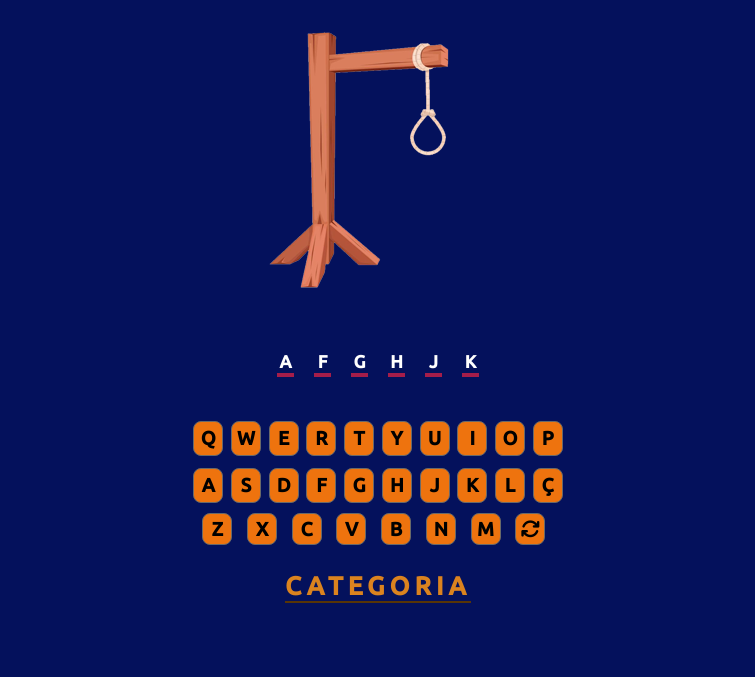
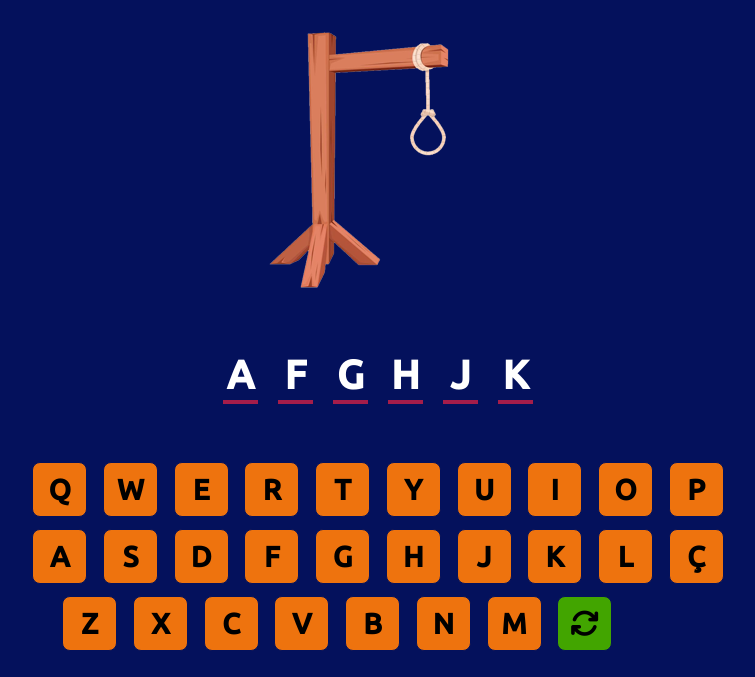
Before and after one commit to Alecsandro7/jogo-da-forca, a plain HTML site: page index.html in a window 1280 px wide. Shown: the top 677 px of the page, without its empty margins (262-1017 px from the left). Drawn offline with Linux system fonts and the light colour scheme.

Commit message:
responsividade feita!

```diff
--- a/css/category.css
+++ b/css/category.css
@@ -12,3 +12,14 @@
     font-size: 1.6em;
   }
 }
+@media (min-width: 425px) {
+  .category {
+    font-size: 2em;
+  }
+}
+
+@media (min-width: 768px) {
+  .category {
+    font-size: 2.3em;
+  }
+}
--- a/css/keyboard.css
+++ b/css/keyboard.css
@@ -12,30 +12,41 @@
   text-align: center;
   color: rgb(0, 0, 0);
   cursor: pointer;
-  border: 1px solid dimgray;
-  border-radius: 8px;
-  font-family: "Ubuntu", sans-serif;
-  background-color: rgb(238, 115, 14);
-}
-.keys1 button {
-  width: 24px;
-  height: 27px;
-  margin-left: 11px;
-  margin-bottom: 10px;
-  font-weight: 900;
-  text-align: center;
-  color: rgb(0, 0, 0);
-  cursor: pointer;
-  border: 1px solid dimgray;
+  border: 1px solid #04115c;
   border-radius: 8px;
   font-family: "Ubuntu", sans-serif;
   background-color: rgb(238, 115, 14);
 }
 
-.keys button:hover {
-  transform: scale(1.4);
+.keys1 {
+  margin-left: 30px;
+}
+.keys1 button {
+  width: 24px;
+  height: 27px;
+  margin: 2px;
+  margin-bottom: 0px;
+  font-weight: 900;
+  text-align: center;
+  color: rgb(0, 0, 0);
+  cursor: pointer;
+  border: 1px solid #04115c;
+  border-radius: 8px;
+  font-family: "Ubuntu", sans-serif;
+  background-color: rgb(238, 115, 14);
 }
 
+.keys1 button:nth-child(8) {
+  background-color: rgb(66, 165, 0);
+}
+
+.keys button:hover {
+  transform: scale(1.3);
+}
+
+.keys1 button:hover {
+  transform: scale(1.3);
+}
 @media (min-width: 321px) {
   .keys button {
     width: 24px;
@@ -59,3 +70,61 @@
     font-size: 1.2rem;
   }
 }
+
+@media (min-width: 425px) {
+  .keys button {
+    width: 35px;
+    height: 36px;
+    font-size: 1.2rem;
+  }
+  .keys1 button {
+    width: 36px;
+    height: 36px;
+    font-size: 1.2rem;
+  }
+}
+
+@media (min-width: 768px) {
+  .keyboard {
+    padding: 10px;
+  }
+
+  .keys button {
+    width: 43px;
+    height: 43px;
+    font-size: 1.5rem;
+    margin: 6px;
+  }
+  .keys1 button {
+    width: 44px;
+    height: 44px;
+    font-size: 1.5rem;
+    margin: 6px;
+  }
+}
+
+@media (min-width: 1024px) {
+  .keys button {
+    width: 55px;
+    height: 55px;
+    font-size: 1.8rem;
+  }
+  .keys1 button {
+    width: 55px;
+    height: 55px;
+    font-size: 1.8rem;
+  }
+}
+
+@media (min-width: 1440px) {
+  .keys button {
+    width: 60px;
+    height: 60px;
+    font-size: 1.9rem;
+  }
+  .keys1 button {
+    width: 62px;
+    height: 62px;
+    font-size: 1.9rem;
+  }
+}
--- a/css/secretWord.css
+++ b/css/secretWord.css
@@ -17,3 +17,58 @@
   margin: 10px;
   font-weight: 800;
 }
+
+@media (min-width: 320px) {
+  .secretWord {
+    font-size: 1.2em;
+  }
+}
+
+@media (min-width: 375px) {
+  .secretWord {
+    font-size: 1.4em;
+  }
+
+  .letters {
+    width: 18px;
+  }
+}
+@media (min-width: 425px) {
+  .secretWord {
+    font-size: 1.6em;
+  }
+
+  .letters {
+    width: 20px;
+  }
+}
+
+@media (min-width: 768px) {
+  .secretWord {
+    font-size: 2em;
+  }
+
+  .letters {
+    width: 25px;
+  }
+}
+
+@media (min-width: 1024px) {
+  .secretWord {
+    font-size: 2.5em;
+  }
+
+  .letters {
+    width: 35px;
+  }
+}
+
+@media (min-width: 1440px) {
+  .secretWord {
+    font-size: 2.9em;
+  }
+
+  .letters {
+    width: 40px;
+  }
+}
```
